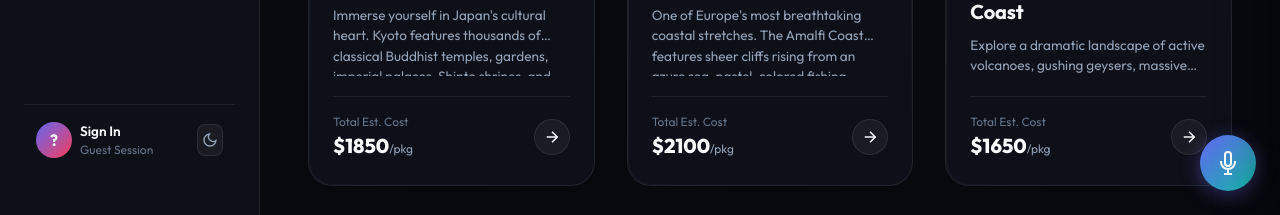
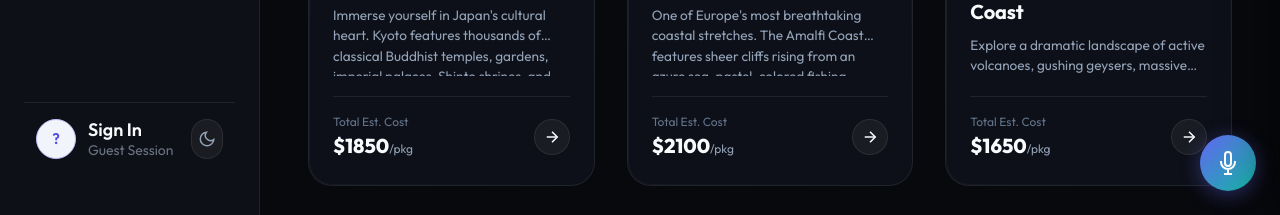
Before and after one commit to asparagam/aether-travel-agent, a website: page index.html in a window 1280 px wide. Shown: the part 585-800 px from the top of the page. Drawn offline with nearby package versions, Linux system fonts and the light colour scheme; no server answers.

Commit message:
feat: redesign sidebar footer profile avatar container, user information, circular theme switch toggle, and active touch targets

```diff
--- a/style.css
+++ b/style.css
@@ -245,69 +245,139 @@ aside.sidebar {
 }
 
 .user-profile-summary {
-  display: flex;
-  align-items: center;
-  gap: 0.5rem;
-  flex-grow: 1;
+  display: flex !important;
+  align-items: center !important;
+  gap: 12px !important;
+  flex-grow: 1 !important;
 }
 
 /* Theme Toggle Button Style */
 .btn-theme-toggle {
-  background: rgba(255, 255, 255, 0.05);
-  border: 1px solid var(--border-color);
-  color: var(--color-text-secondary);
-  width: 32px;
-  height: 32px;
-  border-radius: var(--radius-sm);
-  display: flex;
-  align-items: center;
-  justify-content: center;
-  cursor: pointer;
-  transition: var(--transition-smooth);
+  position: relative !important;
+  width: 40px !important;
+  height: 40px !important;
+  border-radius: 999px !important; /* Fully circular shape */
+  background: rgba(255, 255, 255, 0.05) !important;
+  border: 1px solid var(--border-color) !important;
+  color: #94A3B8 !important;
+  display: flex !important;
+  align-items: center !important;
+  justify-content: center !important;
+  cursor: pointer !important;
+  transition: all 200ms cubic-bezier(0.4, 0, 0.2, 1) !important;
+}
+
+.btn-theme-toggle svg {
+  width: 18px !important;
+  height: 18px !important;
+  stroke: currentColor !important;
+  stroke-width: 2 !important;
+  fill: none !important;
 }
 
 .btn-theme-toggle:hover {
-  color: var(--color-text-primary);
-  background: rgba(255, 255, 255, 0.1);
-  border-color: var(--border-highlight);
-}
-
-.btn-theme-toggle svg {
-  width: 16px;
-  height: 16px;
-  stroke: currentColor;
-  stroke-width: 2;
-  fill: none;
-}
-
-/* Light Theme overrides for the toggle itself */
+  background: rgba(255, 255, 255, 0.1) !important;
+  border-color: #C2BCF8 !important;
+  color: #534AE1 !important;
+  transform: translateY(-1px) !important;
+  box-shadow: 0 4px 10px rgba(83, 74, 225, 0.12) !important;
+}
+
+.btn-theme-toggle:active {
+  transform: scale(0.97) !important;
+}
+
+.btn-theme-toggle:focus-visible {
+  outline: 2px solid #534AE1 !important;
+  outline-offset: 2px !important;
+}
+
+/* Accessible touch target expander for mobile viewports */
+@media (max-width: 767px) {
+  .btn-theme-toggle::after {
+    content: '' !important;
+    position: absolute !important;
+    top: -2px !important;
+    bottom: -2px !important;
+    left: -2px !important;
+    right: -2px !important;
+  }
+}
+
+/* Light Theme overrides for the toggle button */
 .light-theme .btn-theme-toggle {
-  background: rgba(15, 23, 42, 0.04);
+  background: #FFFFFF !important;
+  border: 1px solid #E5EAF3 !important;
+  color: #64748B !important;
 }
 
 .light-theme .btn-theme-toggle:hover {
-  background: rgba(15, 23, 42, 0.08);
-}
-
+  background: #F8FAFC !important;
+  border-color: #C2BCF8 !important;
+  color: #534AE1 !important;
+}
+
+/* User Avatar styling */
 .user-avatar {
-  width: 36px;
-  height: 36px;
-  border-radius: 50%;
-  background: linear-gradient(135deg, var(--color-primary), var(--color-accent));
-  display: flex;
-  align-items: center;
-  justify-content: center;
-  font-weight: bold;
+  position: relative !important;
+  width: 40px !important;
+  height: 40px !important;
+  border-radius: 50% !important;
+  background: #F1F5FB !important;
+  border: 1.5px solid #C2BCF8 !important;
+  color: #534AE1 !important;
+  display: flex !important;
+  align-items: center !important;
+  justify-content: center !important;
+  font-weight: 600 !important;
+  font-size: 15px !important;
+  transition: all 200ms cubic-bezier(0.4, 0, 0.2, 1) !important;
+  cursor: pointer !important;
+}
+
+.user-avatar:hover {
+  background: #e9effd !important;
+  box-shadow: 0 4px 10px rgba(83, 74, 225, 0.15) !important;
+  transform: translateY(-1px) !important;
+}
+
+.user-avatar:focus-visible {
+  outline: 2px solid #534AE1 !important;
+  outline-offset: 2px !important;
+}
+
+@media (max-width: 767px) {
+  .user-avatar::after {
+    content: '' !important;
+    position: absolute !important;
+    top: -2px !important;
+    bottom: -2px !important;
+    left: -2px !important;
+    right: -2px !important;
+  }
+}
+
+/* User Information details typography styling */
+.user-info {
+  display: flex !important;
+  flex-direction: column !important;
+  justify-content: center !important;
+  gap: 2px !important;
 }
 
 .user-info .user-name {
-  font-size: 0.85rem;
-  font-weight: 600;
+  font-size: 18px !important;
+  font-weight: 600 !important;
+  color: var(--color-text-primary) !important;
+  margin: 0 !important;
+  line-height: 1.2 !important;
 }
 
 .user-info .user-tag {
-  font-size: 0.75rem;
-  color: var(--color-text-muted);
+  font-size: 14px !important;
+  color: #6B7280 !important;
+  margin: 0 !important;
+  line-height: 1.2 !important;
 }
 
 /* -------------------------------------------------------------
```
Also changed, not shown: dist/style.css.
